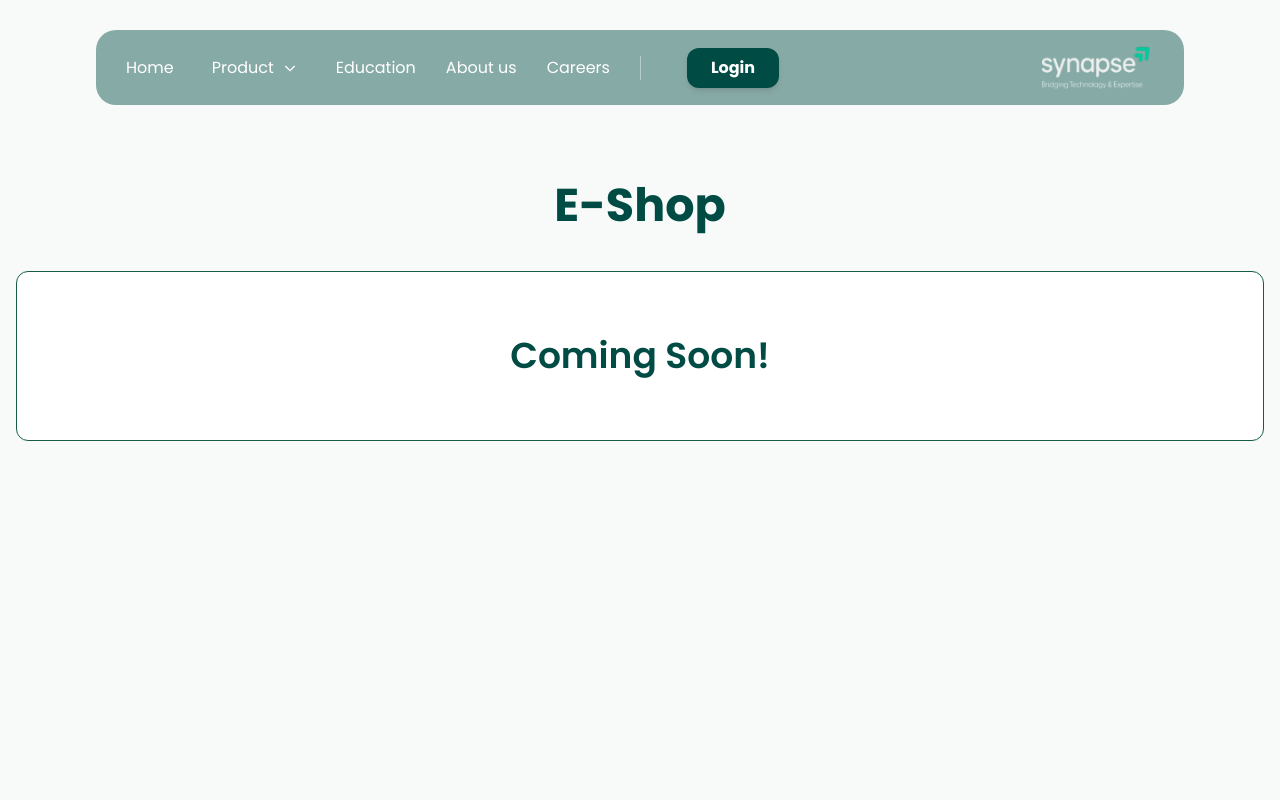
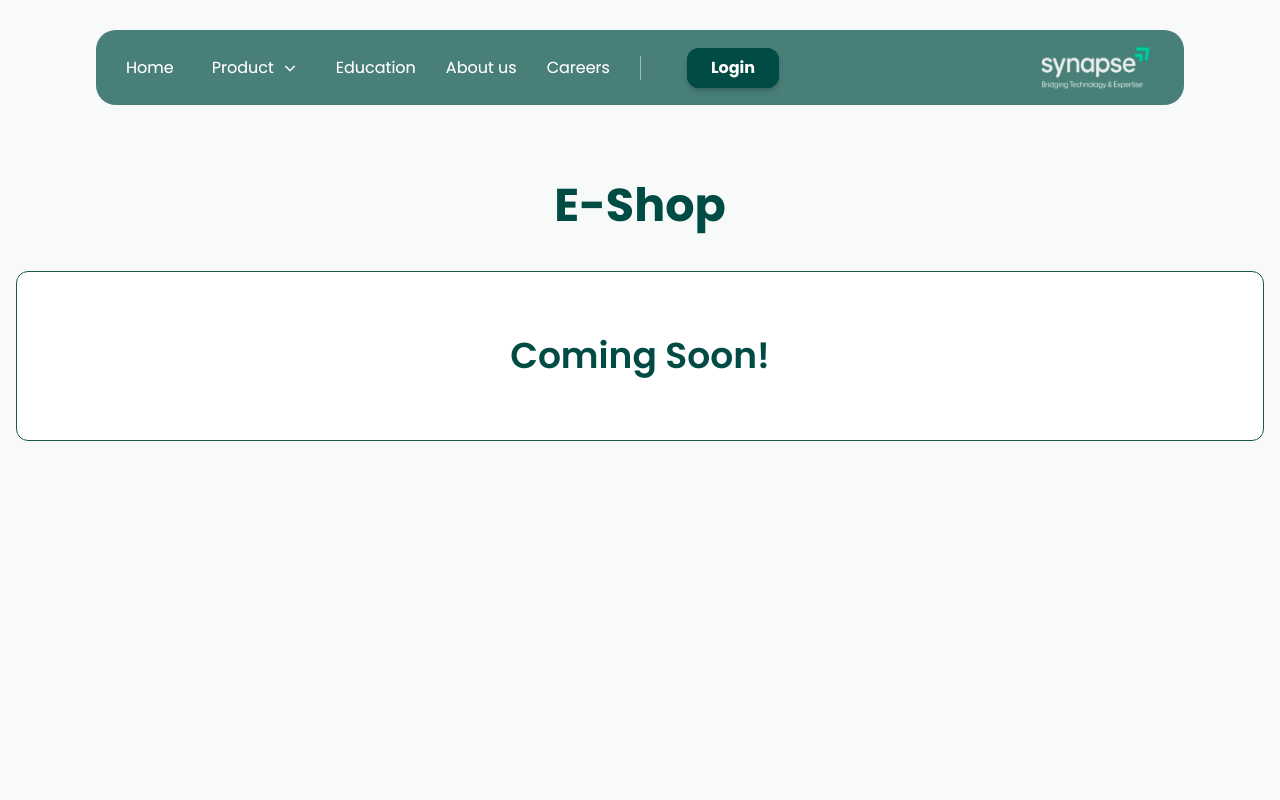
Before and after one commit to YutitechInnovations/synapse-website, a Next.js app: page /e-shop in a window 1280 px wide. Shown: the top 800 px of the page. Built offline with nearby package versions, Linux system fonts and the light colour scheme.

Commit message:
Navbar issue fixed

```diff
--- a/src/app/e-shop/page.js
+++ b/src/app/e-shop/page.js
@@ -1,10 +1,12 @@
 "use client";
+import Navbar from "@/components/navbar/Navbar";
 import { Suspense } from "react";
 
 function EShopContent() {
 
   return (
-    <div className="grid grid-rows-[auto_1fr_auto] min-h-screen w-full bg-[#F8FAF9]">
+      <div className="grid grid-rows-[auto_1fr_auto] min-h-screen w-full bg-[#F8FAF9]">
+          <Navbar />
       <main className="w-full max-w-7xl mx-auto px-4">
         <h2 className="mt-[180px] text-[2.875rem] font-bold text-[#004C44] text-center mb-6 leading-[1.1]">
           E-Shop
--- a/src/app/rxtrack/page.js
+++ b/src/app/rxtrack/page.js
@@ -1,9 +1,11 @@
 "use client";
+import Navbar from "@/components/navbar/Navbar";
 import { Suspense } from "react";
 
 function RxTrackContent() {
   return (
-    <div className="grid grid-rows-[auto_1fr_auto] min-h-screen w-full bg-[#F8FAF9]">
+      <div className="grid grid-rows-[auto_1fr_auto] min-h-screen w-full bg-[#F8FAF9]">
+          <Navbar />
       <main className="w-full max-w-7xl mx-auto px-4">
         <h2 className="mt-[180px] text-[2.875rem] font-bold text-[#004C44] text-center mb-6 leading-[1.1]">
           RxTrack™{" "}
```
